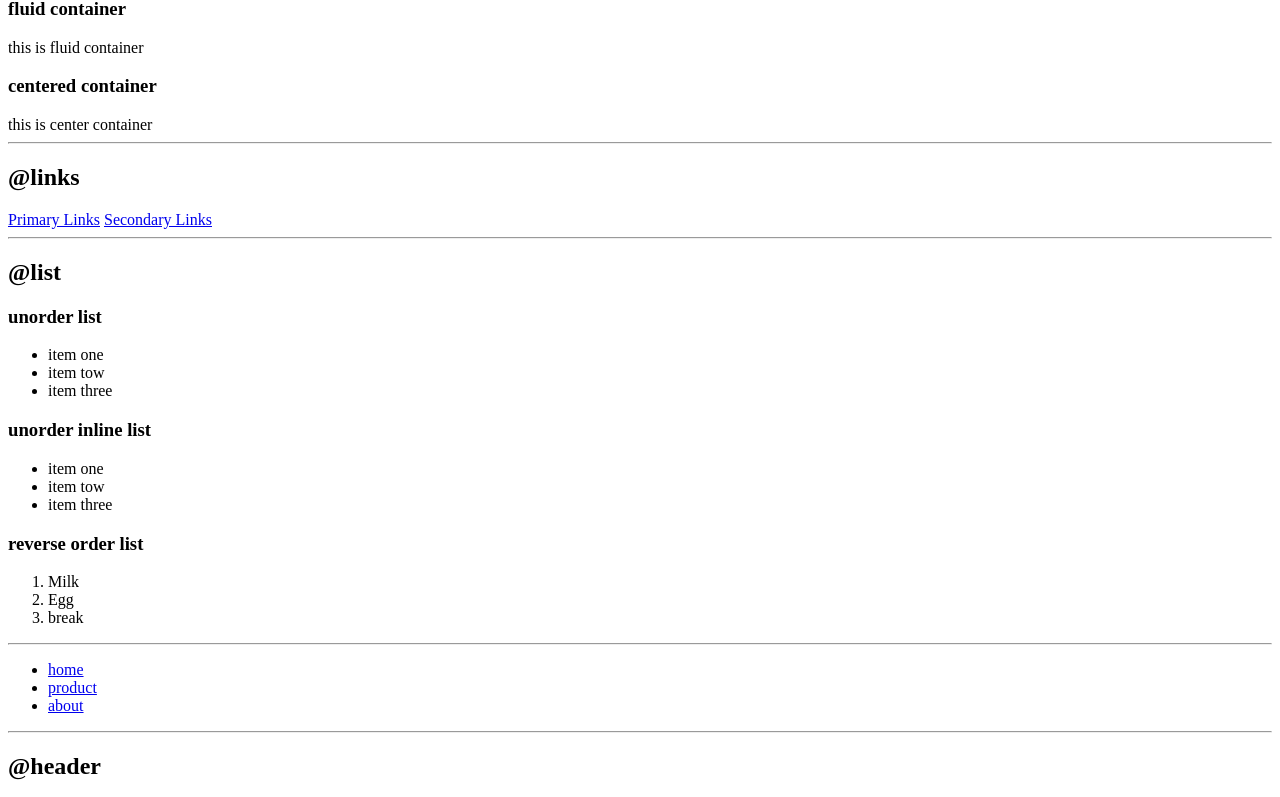
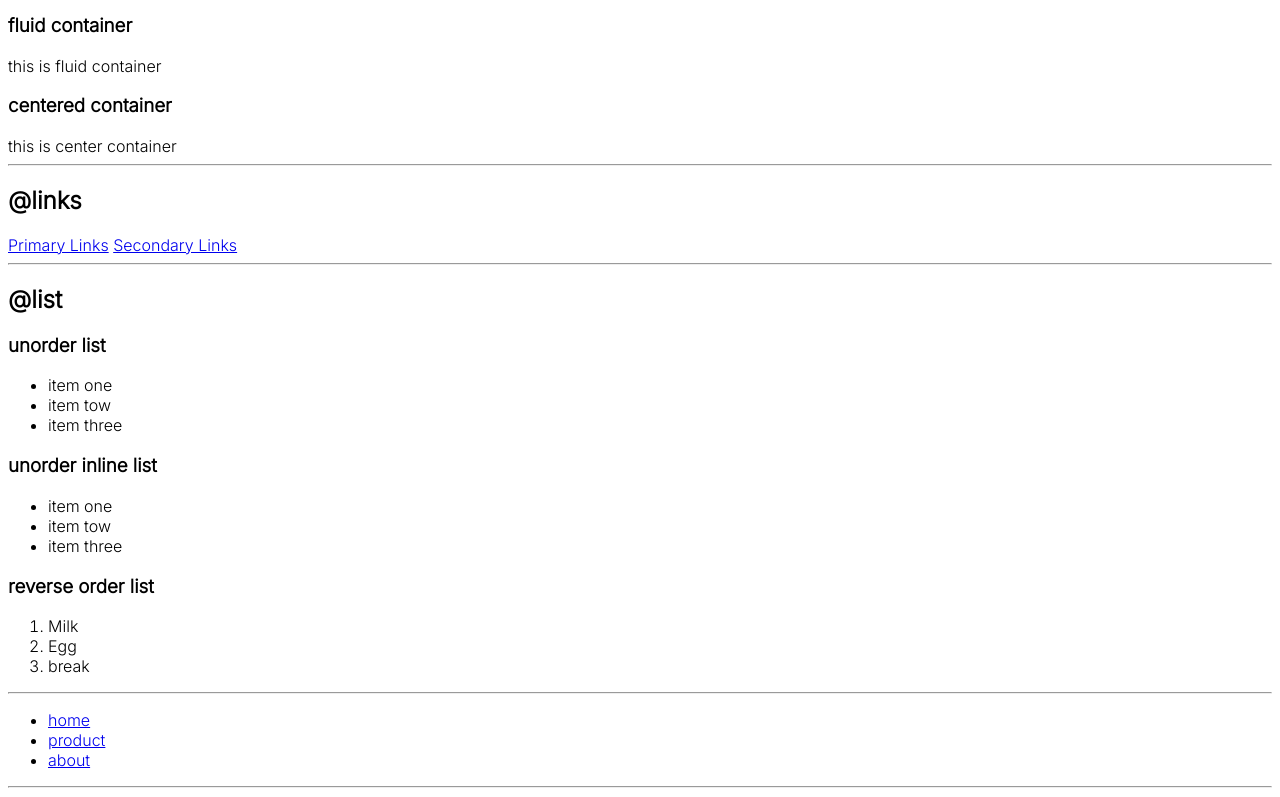
Before and after one commit to sumedh500/markFour-portfolio-website, a plain HTML site: page index.html in a window 1280 px wide. Shown: the part 445-1242 px from the top of the page. Drawn offline with Linux system fonts and the light colour scheme.

Commit message:
font added

```diff
--- a/index.html
+++ b/index.html
@@ -6,7 +6,7 @@
     <meta http-equiv="X-UA-Compatible" content="IE=edge">
     <meta name="viewport" content="width=device-width, initial-scale=1.0">
     <title> component library</title>
-
+<link rel="stylesheet" href="/style.css">
 </head>
 
 <body>
--- /dev/null
+++ b/style.css
@@ -0,0 +1,5 @@
+@import url('https://fonts.googleapis.com/css2?family=Inter:wght@300&display=swap');
+
+body{
+    font-family: 'Inter', sans-serif;
+}
```
